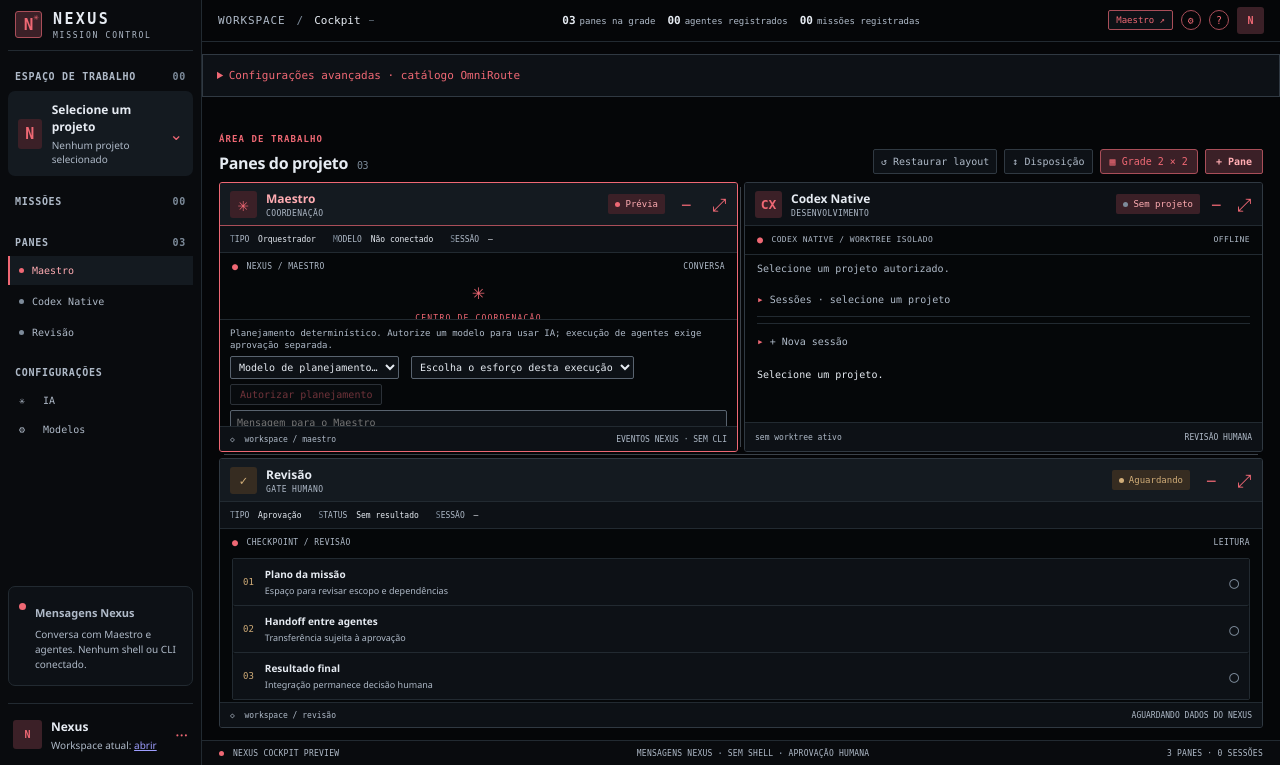
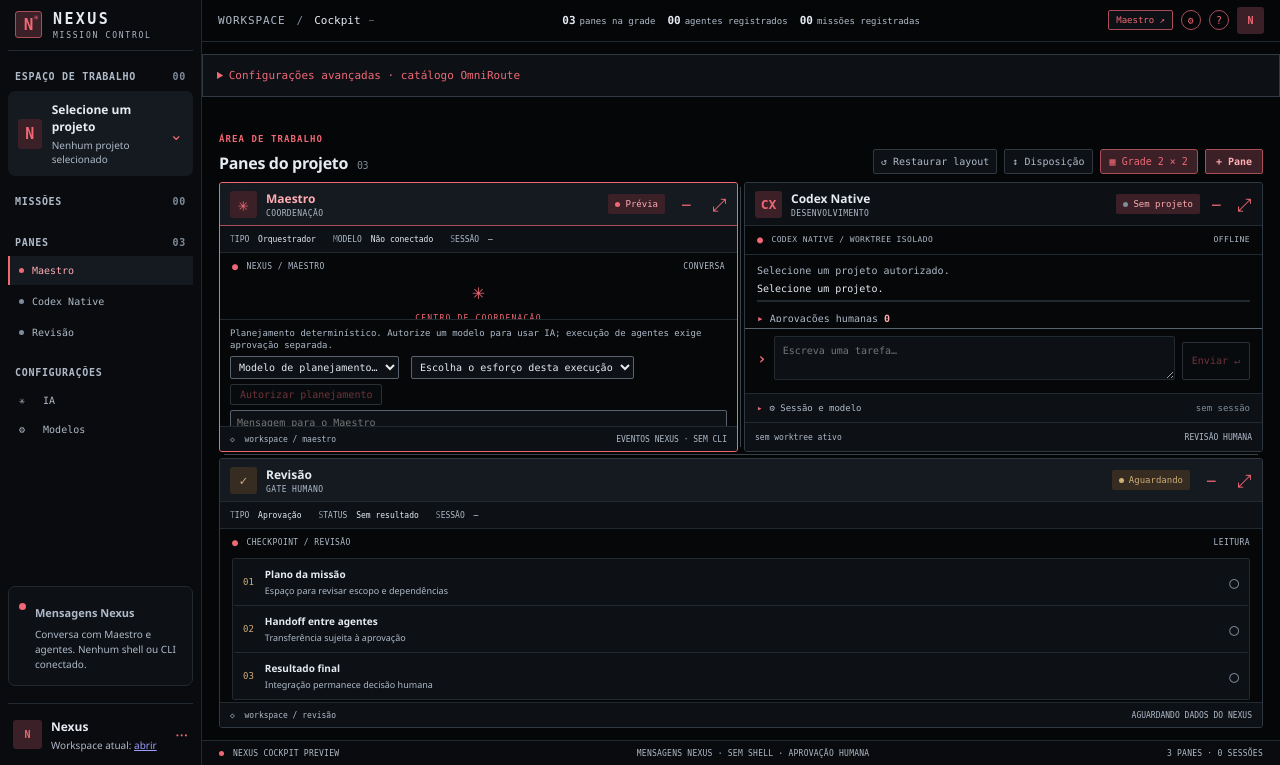
Before and after one commit to vitorhsanches/nexus, a FastAPI app: page /nexus/workspace/cockpit in a window 1280 px wide. Shown: the part 35-800 px from the top of the page. Run offline with FastAPI, Linux system fonts and the light colour scheme; data comes from the database, SQL or seed files in the repository; data that the repository does not hold is empty; parts of the project's set-up code (start-up, migrations or seed data) failed here and were passed over; some libraries are stand-ins or nearby versions.

Commit message:
fix(cockpit): dock native task input and simplify session settings

```diff
--- a/nexus/web/static/css/cockpit.css
+++ b/nexus/web/static/css/cockpit.css
@@ -364,3 +364,29 @@ button:focus-visible,.pane:focus-visible{outline-color:var(--accent)}
 .native-pane .cockpit-conversation{min-height:64px}
 .native-pane .cockpit-composer{border-top:1px solid var(--border-soft);padding-top:8px}
 .pane-grid .pane.wide-row{grid-column:1/-1}
+
+/* Keep the task prompt visible while output scrolls above it. */
+.native-pane .native-body{display:flex;flex-direction:column;min-height:0;overflow:hidden;padding:0}
+.native-pane .native-body>*{min-width:0;margin-left:0;margin-right:0}
+.native-console{flex:1 1 auto;min-height:0;overflow-x:hidden;overflow-y:auto;padding:0 12px 8px;scrollbar-color:var(--border-strong) transparent;scrollbar-width:thin}
+.native-console>*{min-width:0}
+.native-console>.native-note:empty{display:none}
+.native-pane .native-console .terminal-kicker{margin:0 -12px 8px;padding-left:12px;padding-right:12px}
+.native-pane .native-console .cockpit-conversation{min-height:0}
+.native-pane .native-composer{display:block;flex:0 0 auto;max-height:45%;overflow-y:auto;margin:0;padding:7px 12px;border-top:1px solid var(--border-strong);background:var(--terminal)}
+.native-entry{display:flex;align-items:flex-end;gap:7px;min-width:0}
+.native-entry-prompt{flex:none;align-self:center;color:var(--accent);font:700 16px 'Cascadia Code',Consolas,monospace}
+.native-pane .native-entry .cockpit-input{display:block;flex:1 1 auto;width:100%;min-width:0;min-height:38px;max-height:110px;resize:vertical;padding:7px 8px;border-color:var(--border-soft);background:var(--surface);line-height:1.4}
+.native-pane .native-entry .cockpit-input:focus{outline:1px solid var(--accent-border);border-color:var(--accent-border)}
+.native-pane .native-entry .cockpit-send{flex:none;min-height:38px;padding:5px 9px;white-space:nowrap}
+.native-pane .native-composer .native-note,.native-pane .native-composer .cockpit-compose-error{margin:5px 0 0}
+.native-pane .native-composer .native-note:empty,.native-pane .native-composer .cockpit-compose-error:empty{display:none}
+.native-settings{flex:0 0 auto;min-width:0;max-height:40%;overflow-x:hidden;overflow-y:auto;border-top:1px solid var(--border-soft);background:var(--surface);padding:0 12px;scrollbar-color:var(--border-strong) transparent;scrollbar-width:thin}
+.native-settings>summary{display:flex;align-items:center;gap:7px;min-height:28px;list-style:none;cursor:pointer;color:var(--text-muted);font:9px 'Cascadia Code',Consolas,monospace}
+.native-settings>summary::-webkit-details-marker{display:none}
+.native-settings>summary::before{content:'▸';color:var(--accent)}
+.native-settings[open]>summary::before{content:'▾'}
+.native-settings>summary span{min-width:0;overflow:hidden;text-overflow:ellipsis;white-space:nowrap;margin-left:auto;color:var(--text-dim)}
+.native-settings:not([open])>:not(summary){display:none}
+.native-settings[open]{padding-bottom:6px}
+@media(max-width:650px){.pane-grid .native-pane{height:min(72dvh,640px);min-height:min(360px,72dvh)}.native-pane .native-entry .cockpit-send{padding:5px 7px}}
--- a/nexus/web/static/js/cockpit-native.js
+++ b/nexus/web/static/js/cockpit-native.js
@@ -87,7 +87,7 @@
     else if (state.gateError) text = `Estado do servidor indisponível: ${state.gateError}. Envio bloqueado.`;
     else if (state.gate === null) text = 'Verificando o estado do servidor…';
     else if (!state.gate) text = 'Execução Development desativada neste servidor (inicie o Nexus com -EnableDevelopment). Você pode criar sessões e revisar, mas não enviar tarefas.';
-    else text = `Execução habilitada · integração ${state.integrationGate ? 'habilitada (aplicar só na interface Development)' : 'desativada'}.`;
+    else text = '';
     setNote('native-gate', text, Boolean(state.gateError) || state.gate === false);
   };
   const renderModels = () => {
@@ -243,10 +243,9 @@
     const active = Boolean(state.activeTurnId);
     $('native-create').disabled = !state.projectId || !selectedModel() || state.busy.has('create');
     const canSend = Boolean(native && session.status === 'ACTIVE' && state.gate === true && !active && selectedModel() &&
-      $('native-prompt').value.trim() && $('native-confirm').checked && !state.busy.has('send'));
+      $('native-prompt').value.trim() && !state.busy.has('send'));
     $('native-send').disabled = !canSend;
     $('native-prompt').disabled = !native || session?.status !== 'ACTIVE';
-    $('native-confirm').disabled = !native || session?.status !== 'ACTIVE';
     $('native-stop').hidden = !active;
     $('native-stop').disabled = state.busy.has('stop');
     const files = state.diff?.files || [];
@@ -269,6 +268,8 @@
     $('native-meta-session').textContent = state.session?.session_id || '—';
     $('native-meta-backend').textContent = state.session ? (isNative(state.session) ? BACKEND : 'omniroute · legado') : BACKEND;
     $('native-foot').textContent = state.session?.branch || 'sem worktree ativo';
+    $('native-settings-status').textContent = state.session
+      ? `${state.session.session_id} · ${selectedModel() || state.session.requested_model || 'modelo pendente'}` : 'sem sessão';
   };
   const render = () => {
     renderGate(); renderModels(); renderSessions(); renderLog(); renderLive(); renderApprovals(); renderChanges(); renderReview(); renderControls(); renderChrome();
@@ -445,6 +446,7 @@
       const session = await api(`/api/dev/sessions/${encodeURIComponent(sessionId)}`);
       if (stale(generation)) return;
       state.session = session;
+      if (state.models.some(model => model.id === session.requested_model)) $('native-model').value = session.requested_model;
       const latest = await loadTurns(generation);
       if (stale(generation)) return;
       if (turnIsActive(latest) && isNative(session)) watchTurn(generation, latest.turn_id);
@@ -508,7 +510,7 @@
     const session = state.session;
     const prompt = $('native-prompt').value.trim();
     if (!session || !isNative(session) || session.status !== 'ACTIVE' || state.gate !== true || state.activeTurnId ||
-        !prompt || !$('native-confirm').checked || !selectedModel() || state.busy.has('send')) return;
+        !prompt || !selectedModel() || state.busy.has('send')) return;
     const generation = state.generation;
     const body = { prompt, model: selectedModel(), ...($('native-effort').value ? { effort: $('native-effort').value } : {}) };
     state.busy.add('send'); setNote('native-error', ''); renderControls();
@@ -516,7 +518,6 @@
       const turn = await api(sessionPath('/turns'), { method: 'POST', body });
       if (stale(generation)) return;
       if ($('native-prompt').value.trim() === prompt) $('native-prompt').value = '';
-      $('native-confirm').checked = false;
       state.turns = [...state.turns, turn];
       state.live = { status: 'RUNNING', text: '' };
       watchTurn(generation, turn.turn_id);
@@ -595,7 +596,11 @@
   $('native-create').addEventListener('click', () => { void createSession(); });
   $('native-composer').addEventListener('submit', event => { event.preventDefault(); void sendTask(); });
   $('native-prompt').addEventListener('input', renderControls);
-  $('native-confirm').addEventListener('change', renderControls);
+  $('native-prompt').addEventListener('keydown', event => {
+    if (event.key !== 'Enter' || event.shiftKey || event.isComposing) return;
+    event.preventDefault();
+    $('native-composer').requestSubmit();
+  });
   $('native-stop').addEventListener('click', () => { void stopTask(); });
   $('native-refresh').addEventListener('click', () => { void loadChanges(state.generation); void loadApprovals(state.generation); });
   $('native-review-create').addEventListener('click', () => { void createReview(); });
--- a/nexus/web/templates/cockpit.html
+++ b/nexus/web/templates/cockpit.html
@@ -96,32 +96,11 @@
         <article class="pane native-pane" id="native-pane" data-pane="native" tabindex="0" aria-label="Pane Codex Native">
           <div class="pane-header"><div class="pane-identity"><span class="pane-icon agent-icon">CX</span><div><strong>Codex Native</strong><span>DESENVOLVIMENTO</span></div></div><div class="pane-tools"><span class="pane-status idle" id="native-status"><i></i><span class="native-status-label">Sem projeto</span></span><button class="pane-tool minimize" type="button" aria-label="Minimizar Codex Native" title="Minimizar">−</button><button class="pane-tool expand" type="button" aria-label="Expandir Codex Native" title="Expandir">⤢</button></div></div>
           <div class="pane-body terminal-body native-body">
+            <div class="native-console">
             <div class="terminal-kicker"><span>●</span> CODEX NATIVE / WORKTREE ISOLADO <span class="right" id="native-connection">OFFLINE</span></div>
             <p class="native-note" id="native-gate" role="status">Selecione um projeto autorizado.</p>
-            <details class="native-session-menu" id="native-session-menu">
-              <summary id="native-session-summary">Sessões · selecione um projeto</summary>
-              <select id="native-session" aria-label="Sessão Codex Native" hidden></select>
-              <div class="native-session-list" id="native-session-list"></div>
-              <p class="native-note" id="native-session-note" role="status"></p>
-            </details>
-            <details class="native-section" id="native-new">
-              <summary>+ Nova sessão</summary>
-              <label for="native-model">Modelo anunciado pelo Codex local</label>
-              <select class="cockpit-model-select" id="native-model"></select>
-              <label for="native-effort">Esforço (opcional)</label>
-              <select class="cockpit-model-select" id="native-effort"></select>
-              <p class="native-note" id="native-model-note" role="status"></p>
-              <button class="cockpit-send" id="native-create" type="button">Criar sessão Codex Native</button>
-            </details>
             <div class="cockpit-conversation" id="native-log" aria-live="polite"></div>
             <div class="cockpit-live" id="native-live" hidden></div>
-            <form class="cockpit-composer native-composer" id="native-composer">
-              <textarea class="cockpit-input" id="native-prompt" rows="3" maxlength="100000" placeholder="Tarefa para o Codex neste worktree isolado" aria-label="Tarefa para o Codex Native" disabled></textarea>
-              <label class="cockpit-confirm"><input type="checkbox" id="native-confirm" disabled> <span>Confirmo enviar esta tarefa ao Codex (usa sua conta local e pode gerar custo)</span></label>
-              <div class="native-actions"><button class="cockpit-send" id="native-send" type="submit" disabled>Enviar tarefa</button><button class="cockpit-send" id="native-stop" type="button" hidden>Interromper</button></div>
-              <p class="native-note" id="native-compose-note" role="status"></p>
-              <p class="cockpit-compose-error" id="native-error" role="status"></p>
-            </form>
             <details class="native-section" id="native-approvals-section">
               <summary>Aprovações humanas <b id="native-approval-count">0</b></summary>
               <div id="native-approvals"></div>
@@ -144,9 +123,33 @@
               <div id="native-history"></div>
               <a class="native-link" id="native-open-dev" href="/nexus#development">Abrir a interface Development para aplicar ou rejeitar →</a>
             </details>
-            <details class="native-section native-details" id="native-details">
-              <summary>Detalhes da sessão</summary>
-              <div class="pane-meta"><span>BACKEND <b id="native-meta-backend">codex_native</b></span><span>MODELO <b id="native-meta-model">—</b></span><span>SESSÃO <b id="native-meta-session">—</b></span></div>
+            </div>
+            <form class="cockpit-composer native-composer" id="native-composer">
+              <div class="native-entry"><span class="native-entry-prompt" aria-hidden="true">›</span><textarea class="cockpit-input" id="native-prompt" rows="2" maxlength="100000" placeholder="Escreva uma tarefa…" aria-label="Tarefa para o Codex Native" disabled></textarea><button class="cockpit-send" id="native-send" type="submit" disabled>Enviar ↵</button><button class="cockpit-send" id="native-stop" type="button" hidden>Parar</button></div>
+              <p class="native-note" id="native-compose-note" role="status"></p>
+              <p class="cockpit-compose-error" id="native-error" role="status"></p>
+            </form>
+            <details class="native-settings" id="native-settings">
+              <summary>⚙ Sessão e modelo <span id="native-settings-status">sem sessão</span></summary>
+              <details class="native-session-menu" id="native-session-menu">
+                <summary id="native-session-summary">Sessões · selecione um projeto</summary>
+                <select id="native-session" aria-label="Sessão Codex Native" hidden></select>
+                <div class="native-session-list" id="native-session-list"></div>
+                <p class="native-note" id="native-session-note" role="status"></p>
+              </details>
+              <details class="native-section" id="native-new">
+                <summary>+ Nova sessão</summary>
+                <label for="native-model">Modelo anunciado pelo Codex local</label>
+                <select class="cockpit-model-select" id="native-model"></select>
+                <label for="native-effort">Esforço (opcional)</label>
+                <select class="cockpit-model-select" id="native-effort"></select>
+                <p class="native-note" id="native-model-note" role="status"></p>
+                <button class="cockpit-send" id="native-create" type="button">Criar sessão Codex Native</button>
+              </details>
+              <details class="native-section native-details" id="native-details">
+                <summary>Detalhes da sessão</summary>
+                <div class="pane-meta"><span>BACKEND <b id="native-meta-backend">codex_native</b></span><span>MODELO <b id="native-meta-model">—</b></span><span>SESSÃO <b id="native-meta-session">—</b></span></div>
+              </details>
             </details>
           </div>
           <div class="pane-footer"><span class="foot-path" id="native-foot">sem worktree ativo</span><span>REVISÃO HUMANA</span></div>
```
Also changed, not shown: tests/frontend/test_cockpit_native.cjs (+32 -10 lines).
